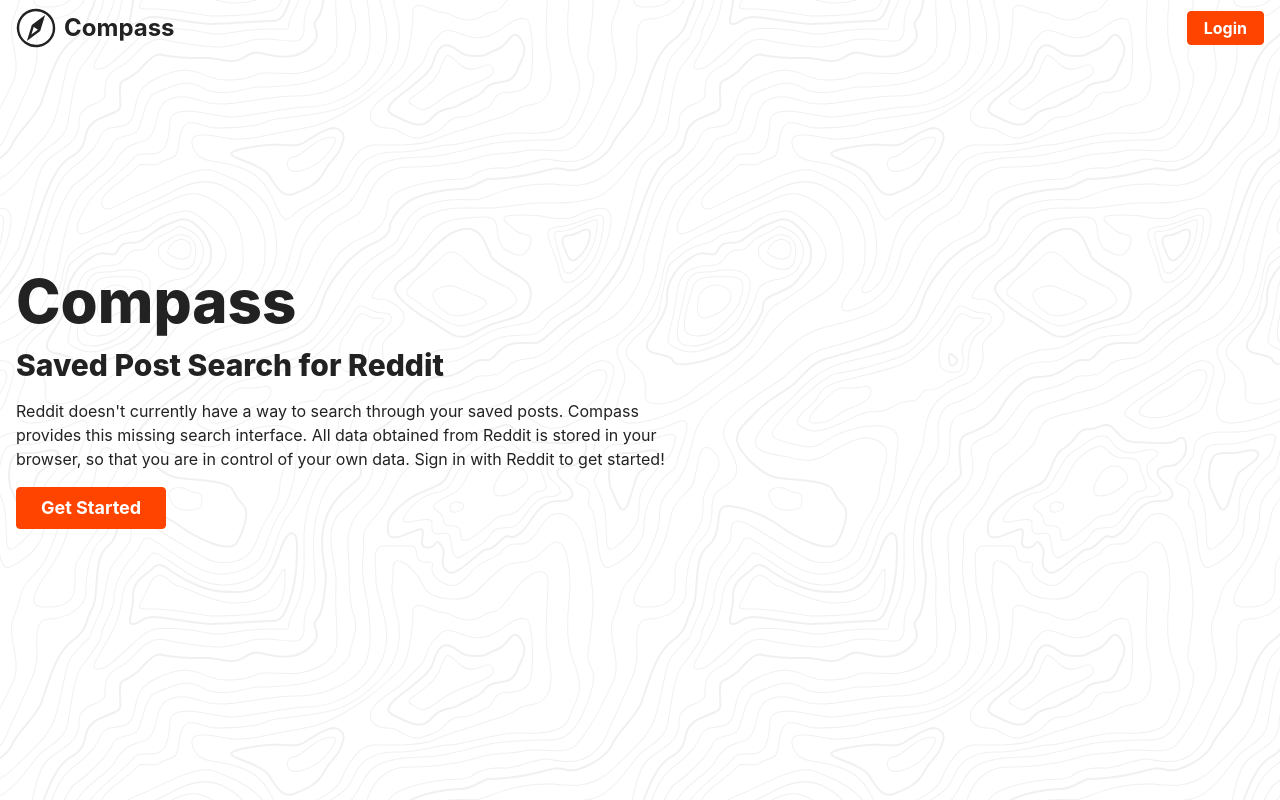
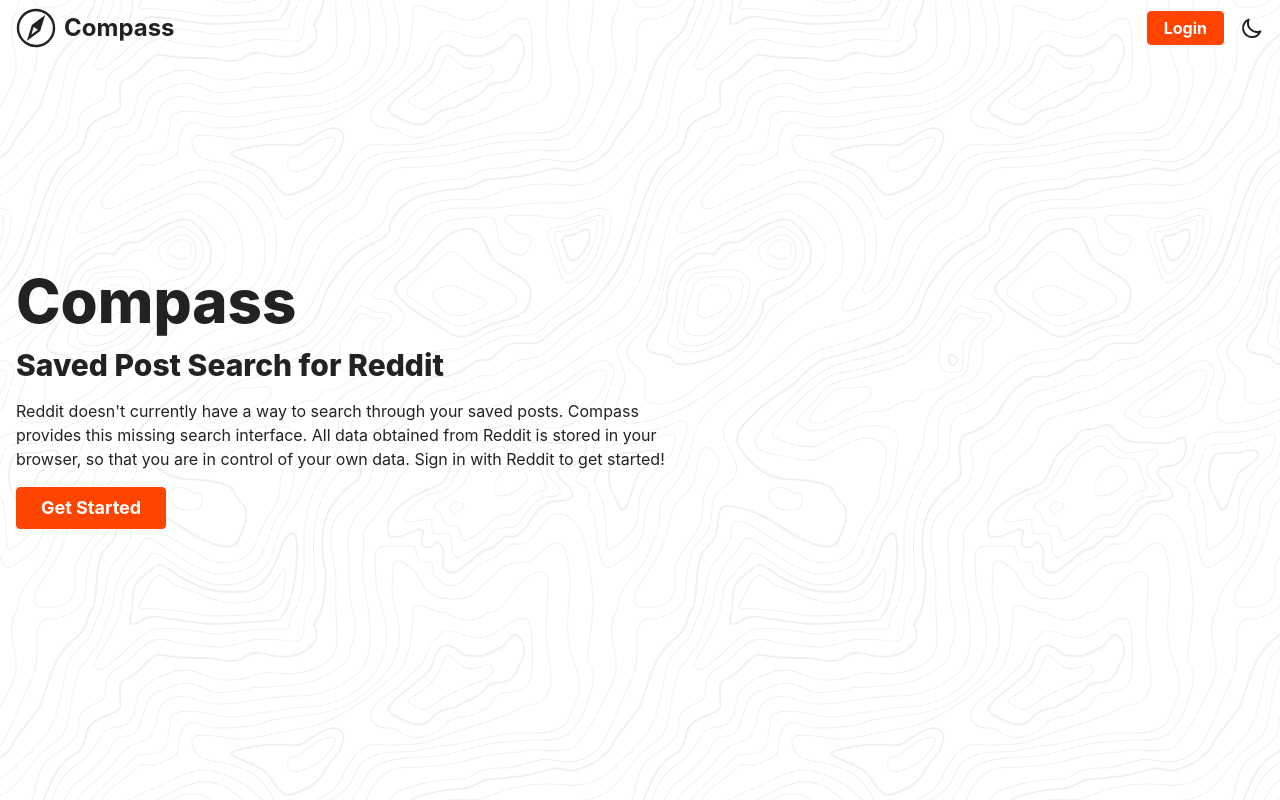
Before and after one commit to ryanwhitedev/compass, a React (Create React App) app: page / in a window 1280 px wide. Built offline with nearby package versions, Linux system fonts and the light colour scheme.

Commit message:
Add theme toggle to login header

```diff
--- a/src/components/header/LoginHeader.js
+++ b/src/components/header/LoginHeader.js
@@ -1,6 +1,7 @@
 import React from "react";
 import { Link } from "react-router-dom";
 import CompassLogo from "./CompassLogo";
+import ThemeToggleButton from "./ThemeToggleButton";
 
 const LoginHeader = ({ login }) => (
   <header className="sticky top-0 py-2 w-full z-10">
@@ -8,12 +9,15 @@
       <Link to="/">
         <CompassLogo />
       </Link>
-      <button
-        className="justify-self-end py-1 px-4 bg-orange border border-orange hover:bg-orange-light text-white font-bold rounded max-w-min"
-        onClick={login}
-      >
-        Login
-      </button>
+      <div className="flex justify-end items-center">
+        <button
+          className="mr-4 py-1 px-4 bg-orange border border-orange hover:bg-orange-light text-white font-bold rounded max-w-min"
+          onClick={login}
+        >
+          Login
+        </button>
+        <ThemeToggleButton />
+      </div>
     </div>
   </header>
 );
```
